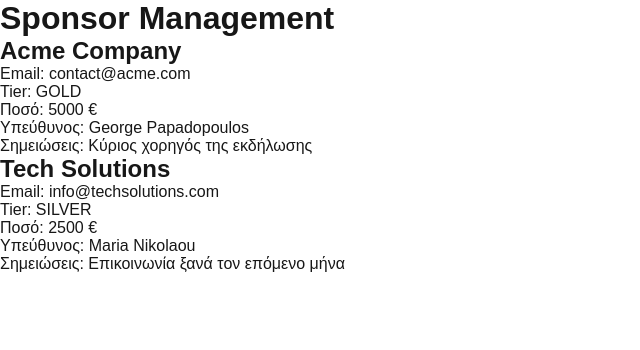
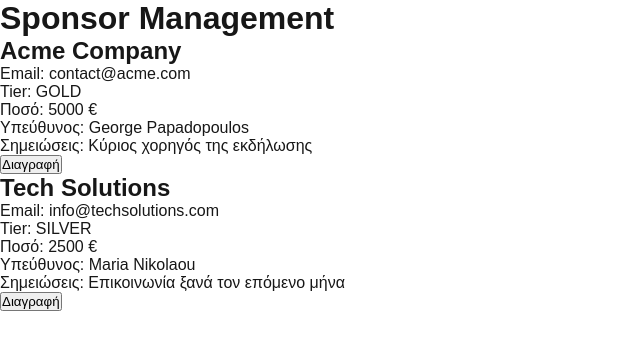
Before and after one commit to XM-George/arist-project, a Next.js app: page / in a window 1280 px wide. Shown: the top 350 px of the page, without its empty margins (0-640 px from the left). Built offline with nearby package versions, Linux system fonts and the light colour scheme.

Commit message:
Add sponsor deletion with confirmation

```diff
--- a/src/app/page.tsx
+++ b/src/app/page.tsx
@@ -1,8 +1,11 @@
+"use client";
+
+import { useState } from "react";
 import SponsorCard from "@/components/SponsorCard";
 import type { Sponsor } from "@/types/Sponsor";
 
 export default function Home() {
-    const sponsors: Sponsor[] = [
+    const [sponsors, setSponsors] = useState<Sponsor[]>([
         {
             id: 1,
             name: "Acme Company",
@@ -21,7 +24,13 @@
             contactPerson: "Maria Nikolaou",
             notes: "Επικοινωνία ξανά τον επόμενο μήνα",
         },
-    ];
+    ]);
+
+    function handleDelete(id: number) {
+        setSponsors(
+            sponsors.filter((sponsor) => sponsor.id !== id)
+        );
+    }
 
     return (
         <main>
@@ -31,6 +40,7 @@
                 <SponsorCard
                     key={sponsor.id}
                     sponsor={sponsor}
+                    onDelete={handleDelete}
                 />
             ))}
         </main>
--- a/src/components/SponsorCard.tsx
+++ b/src/components/SponsorCard.tsx
@@ -1,10 +1,17 @@
-import { Sponsor } from "@/types/Sponsor";
+"use client";
+
+import type { Sponsor } from "@/types/Sponsor";
 
 type SponsorCardProps = {
     sponsor: Sponsor;
+    onDelete: (id: number) => void;
 };
 
-export default function SponsorCard({ sponsor }: SponsorCardProps) {
+export default function SponsorCard({sponsor, onDelete,}: SponsorCardProps) {
+    function handleDelete() {
+        alert(`Διαγραφή χορηγού: ${sponsor.name}`);
+    }
+
     return (
         <section>
             <h2>{sponsor.name}</h2>
@@ -13,6 +20,20 @@
             <p>Ποσό: {sponsor.amount} €</p>
             <p>Υπεύθυνος: {sponsor.contactPerson}</p>
             <p>Σημειώσεις: {sponsor.notes}</p>
+
+            <button
+                onClick={() => {
+                    const confirmed = window.confirm(
+                        `Θέλεις σίγουρα να διαγράψεις τον χορηγό ${sponsor.name};`
+                    );
+
+                    if (confirmed) {
+                        onDelete(sponsor.id);
+                    }
+                }}
+            >
+                Διαγραφή
+            </button>
         </section>
     );
 }
--- a/src/types/Sponsor.ts
+++ b/src/types/Sponsor.ts
@@ -2,7 +2,7 @@
     id: number;
     name: string;
     email: string;
-    tier: string;
+    tier: "PLATINUM" | "GOLD" | "SILVER" | "BRONZE" | "SUPPORTER";
     amount: number;
     contactPerson: string;
     notes: string;
```
